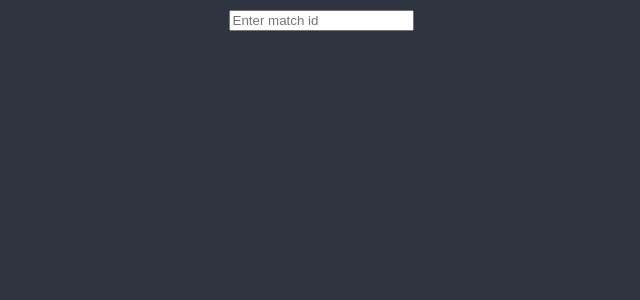
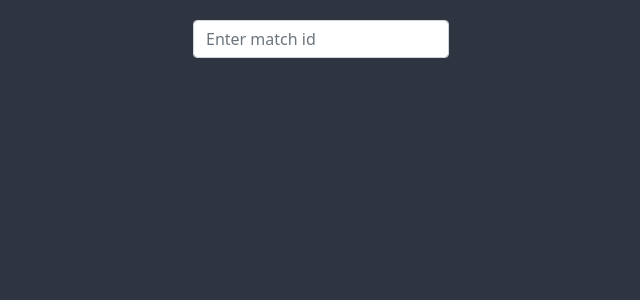
Before and after one commit to reacheight/wind, a React (Create React App) app in the folder ui/: page / in a window 1280 px wide. Shown: the top 300 px of the page, without its empty margins (319-959 px from the left). Built offline with nearby package versions, Linux system fonts and the light colour scheme.

Commit message:
Add basic error handling and some UI changes 2

```diff
--- a/ui/package.json
+++ b/ui/package.json
@@ -6,7 +6,9 @@
     "@testing-library/jest-dom": "^5.16.1",
     "@testing-library/react": "^12.1.2",
     "@testing-library/user-event": "^13.5.0",
+    "bootstrap": "^5.1.3",
     "react": "^17.0.2",
+    "react-bootstrap": "^2.1.0",
     "react-dom": "^17.0.2",
     "react-scripts": "5.0.0",
     "web-vitals": "^2.1.2"
--- a/ui/src/App.css
+++ b/ui/src/App.css
@@ -1,10 +1,17 @@
 .App {
   text-align: center;
   background-color: #2E3440;
-  min-height: 100vh;
-  flex-direction: column;
-  align-items: center;
-  justify-content: center;
-  font-size: calc(10px + 2vmin);
+  font-size: 25px;
   color: white;
+  width: 100vw;
+  height: 100vh;
+  margin: 0;
+  padding: 0;
 }
+
+.MatchInput {
+  width: 20%;
+  margin-left: auto;
+  margin-right: auto;
+  padding-top: 20px;
+}
--- a/ui/src/App.js
+++ b/ui/src/App.js
@@ -1,5 +1,8 @@
+import React from 'react';
+
+import Form from 'react-bootstrap/Form';
+
 import './App.css';
-import React from 'react';
 
 class App extends React.Component {
   constructor(props) {
@@ -19,12 +22,13 @@
   }
 
   handleSubmit(event) {
+    this.setState({ error: false })
     fetch(`http://localhost:8080/analysis/${this.state.matchId}`)
       .then(response => {
         if (!response.ok) {
           this.setState({ error: true })
         }
-        response.json()
+        return response.json()
       })
       .then(json => {
         this.setState({ analysis: json })
@@ -49,8 +53,8 @@
 
     return (
       <div className="App">
-        <form onSubmit={this.handleSubmit}>
-          <input placeholder="Enter match id" type="text" value={this.state.matchId} onChange={this.handleChange} />
+        <form className="MatchInput" onSubmit={this.handleSubmit}>
+          <Form.Control type="text" placeholder="Enter match id" value={this.state.matchId} onChange={this.handleChange} />
         </form>
         {analysisLoaded &&
           <ul>{courierInfo}</ul>
--- a/ui/src/index.js
+++ b/ui/src/index.js
@@ -3,6 +3,8 @@
 import './index.css';
 import App from './App';
 import reportWebVitals from './reportWebVitals';
+
+import 'bootstrap/dist/css/bootstrap.min.css';
 
 ReactDOM.render(
   <React.StrictMode>
```
Also changed, not shown: 1 other file (tests, documents, lock files or other folders).
